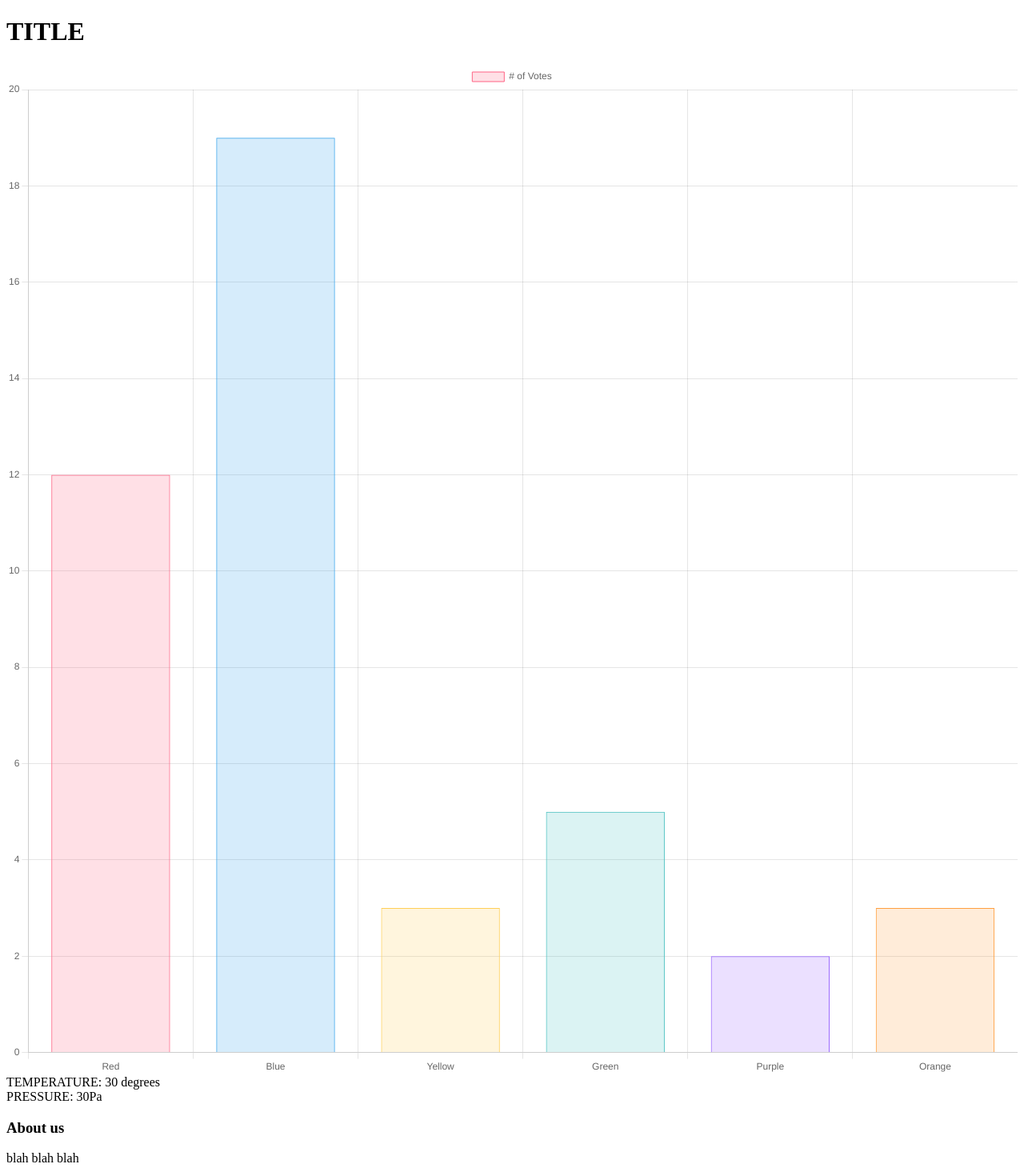
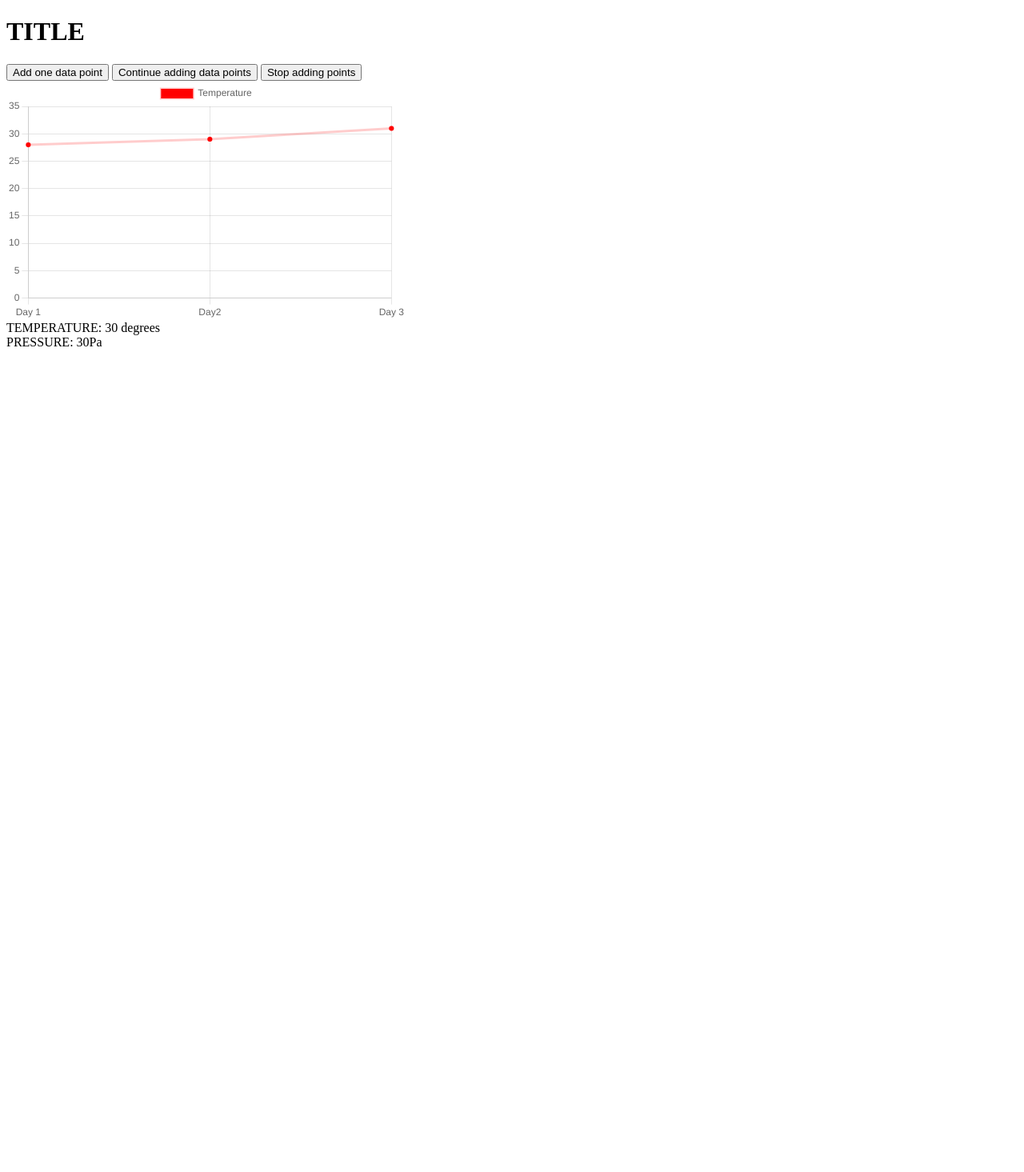
Before and after one commit to henry-oldroyd/raspberry-pi-weather-station, a Flask app: page / in a window 1280 px wide. Shown: the whole page at 80% size. After the commit the page ends 433 px from the top, so only its background shows below. Run offline with Flask 2, Linux system fonts and the light colour scheme; some libraries are stand-ins or nearby versions.

```diff
--- a/website/static/js/main.js
+++ b/website/static/js/main.js
@@ -1,35 +1,92 @@
-const ctx = document.getElementById('myChart').getContext('2d');
-const myChart = new Chart(ctx, {
-    type: 'bar',
+let initialData = [28,29,31];
+var x = 4;
+var chart;
+var running = false;
+var interval;
+var data;
+
+function createChart(intialData,ctx) {
+    var myChart = new Chart(ctx, {
+    type: 'line',
     data: {
-        labels: ['Red', 'Blue', 'Yellow', 'Green', 'Purple', 'Orange'],
+        labels: ['Day 1', 'Day2', 'Day 3'],
         datasets: [{
-            label: '# of Votes',
-            data: [12, 19, 3, 5, 2, 3],
-            backgroundColor: [
-                'rgba(255, 99, 132, 0.2)',
-                'rgba(54, 162, 235, 0.2)',
-                'rgba(255, 206, 86, 0.2)',
-                'rgba(75, 192, 192, 0.2)',
-                'rgba(153, 102, 255, 0.2)',
-                'rgba(255, 159, 64, 0.2)'
-            ],
-            borderColor: [
-                'rgba(255, 99, 132, 1)',
-                'rgba(54, 162, 235, 1)',
-                'rgba(255, 206, 86, 1)',
-                'rgba(75, 192, 192, 1)',
-                'rgba(153, 102, 255, 1)',
-                'rgba(255, 159, 64, 1)'
-            ],
-            borderWidth: 1
+            label: 'Temperature',
+            data: initialData,
+            backgroundColor: 'rgba(255,0,0,1)',
+            color: 'rgba(255,0,0,1)',
+            borderColor: 'rgba(255,0,0,0.2)'
+
         }]
     },
     options: {
         scales: {
             y: {
                 beginAtZero: true
-            }
+                }
+            },
+        responsive: false,
+        interaction: {
+            intersection: false,
         }
-    }
-});
+        }
+    });
+    return myChart;
+}
+
+function updateChart(data) {
+    newData = Math.floor((Math.random() +2)* 10);
+
+    chart.data.labels.push("Day " + x);
+    x = ++x;
+    chart.data.datasets.forEach((dataset) => {
+        dataset.data.push(newData);
+    });
+    chart.update();
+
+}
+
+
+window.addEventListener('load', function(){
+    var ctx = document.getElementById('myChart').getContext('2d');
+    chart = createChart(initialData,ctx);
+
+    var addDataButton = document.getElementById("oneData");
+    addDataButton.addEventListener("click", function(){updateChart("data goes here")})
+
+    var contDataButton = document.getElementById("contData");
+    contDataButton.addEventListener('click', function(){
+        if (running == false) {
+            running = true;
+            interval = setInterval(function(){
+                updateChart("data goes here")
+            },100)
+        }
+
+    var stopDataButton = document.getElementById('stop');
+    stopDataButton.addEventListener("click", function(){
+        clearInterval(interval);
+        running = false;
+    });
+
+    })
+
+})
+
+// function readTextFile(file, callback) {
+//     var rawFile = new XMLHttpRequest();
+//     rawFile.open("GET", file, true);
+//     rawFile.onreadystatechange = function() {
+//         if (rawFile.readyState === 4 && rawFile.status == "200") {
+//             callback(rawFile.responseText);
+//         }
+//     }
+//     rawFile.send(null);
+// }
+// function getData() {
+//     readTextFile("test_data.json", function(text){
+//     var data = JSON.parse(text);
+//     console.log(data);
+//     return data
+// })
+// }
--- a/website/templates/index.html
+++ b/website/templates/index.html
@@ -10,6 +10,10 @@
     <!-- note that this import statement will be changed on full front and back integration but folder structure won't be changed -->
     <link rel="stylesheet" href="..\static\styles\styles.css">
     <script src="https://cdn.jsdelivr.net/npm/chart.js@3.7.0/dist/chart.min.js"></script>
+    <!-- will added script to an external JS file -->
+    <!-- the link is here not in the head os it runs after the relevant element is created -->
+    <!-- note that this import statement will be changed on full front and back integration but folder structure won't be changed -->
+    <script type="text/javascript" src="..\static\js\main.js"></script>
     <title>Raspberry Pi Project</title>
 
 </head>
@@ -20,13 +24,15 @@
         <h1 id="title">TITLE</h1>
     </div>
 
+    <div id="buttonMenu">
+        <span>
+        <button type="button" id="oneData" class="button">Add one data point</button>
+        <button type="button" id="contData" class="button">Continue adding data points</button>
+        <button type="button" id="stop" class="button">Stop adding points</button>
+        </span>
+    </div>
 
-    <canvas id="myChart" width="400" height="400"></canvas>
-
-    <!-- will added script to an external JS file -->
-    <!-- the link is here not in the head os it runs after the relevant element is created -->
-    <!-- note that this import statement will be changed on full front and back integration but folder structure won't be changed -->
-    <script type="text/javascript" src="..\static\js\main.js"></script>
+    <canvas id="myChart" width="500%" height="300%"></canvas>
 
     <div id="rawData">
         <div class="dataLine" id="tempLine">
@@ -35,6 +41,7 @@
             <p1 id="tempValue" class="temp dataValue">30 degrees</p1>
             <span/>
         </div>
+
         <div class="dataLine" id="pressureLine">
             <span>
             <p1 id="pressureTitle" class="pressure dataTitle">PRESSURE:</p1>
@@ -44,9 +51,9 @@
     </div>
 
     <!-- Henry: there is some kind of problem with this merging with the above raw data div on screen  -->
-    <div id="footer">
+    <!-- <div id="footer">
         <h3 id="aboutTitle">About us</h3>
         <p1 id="aboutText">blah blah blah</p1>
-    </div>
+    </div> -->
 </body>
 </html>
```
